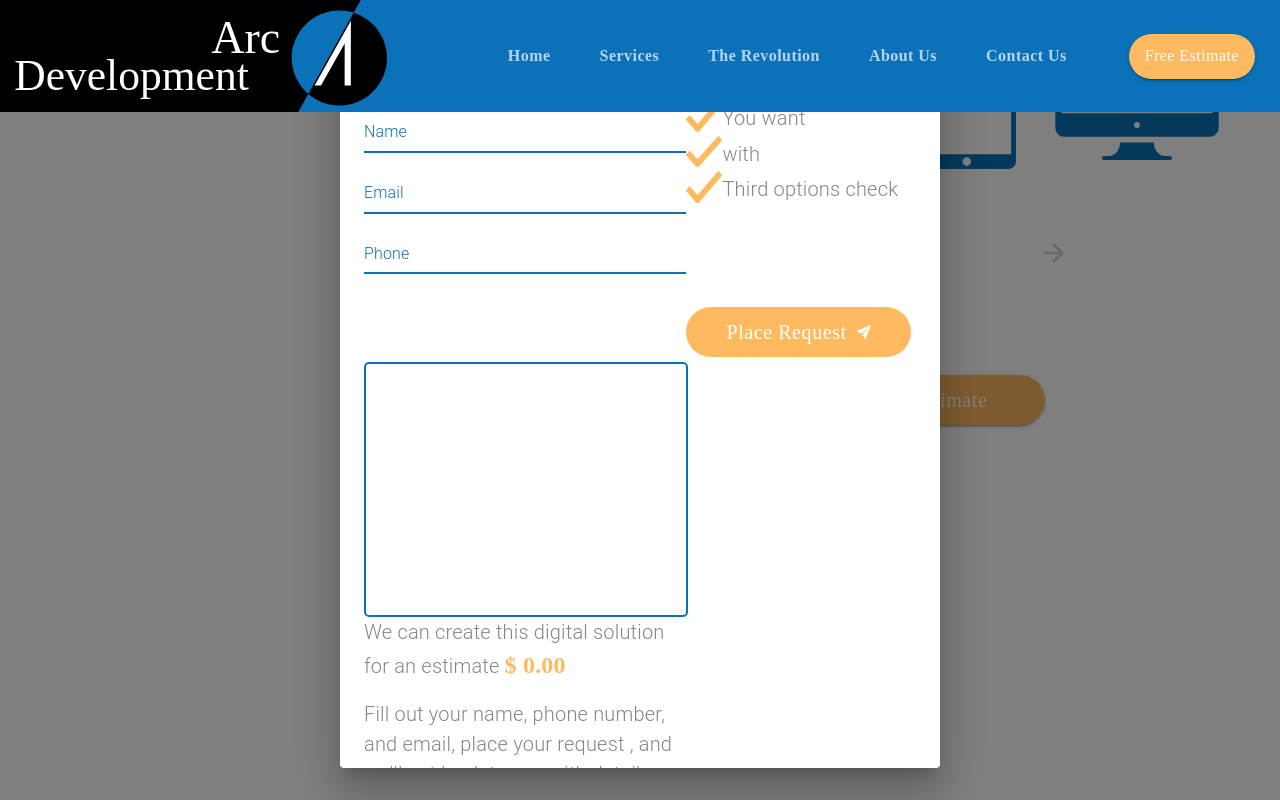
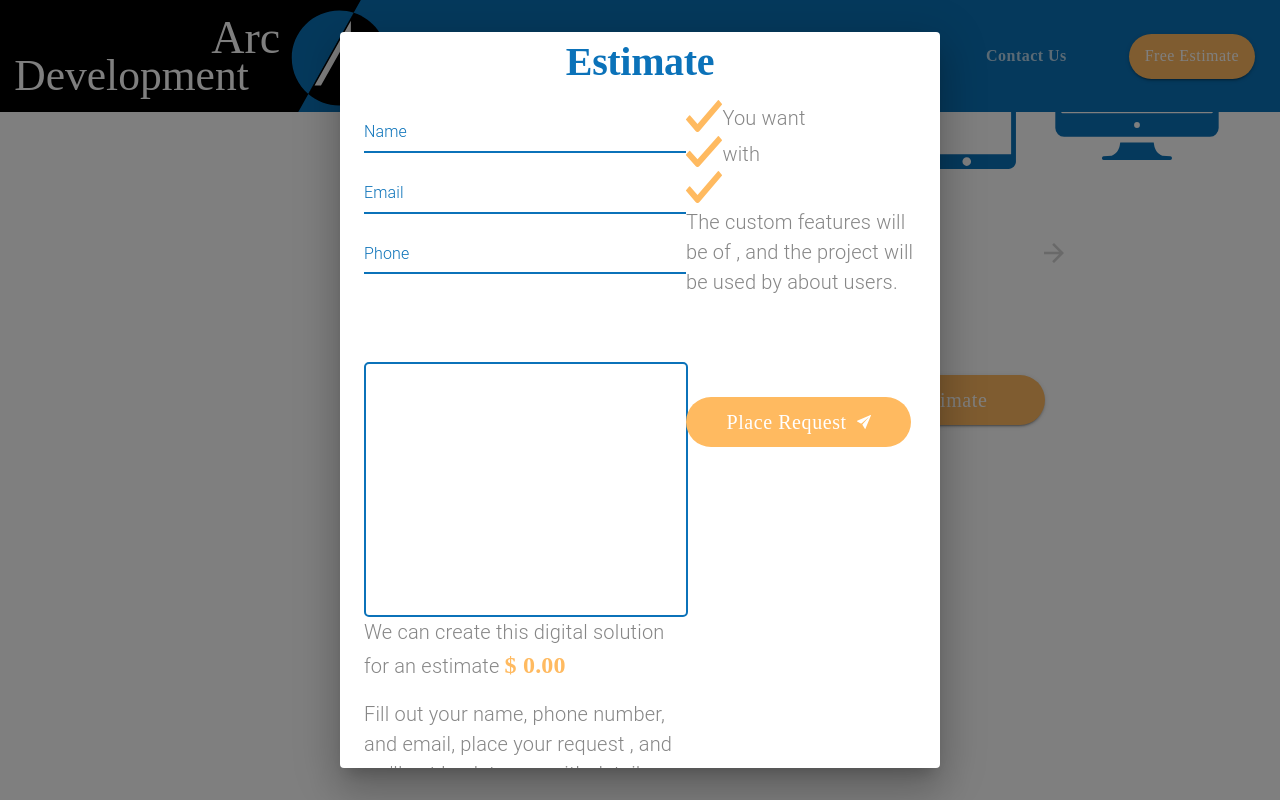
Before and after one commit to BauTancredi/arc-development, a React (Create React App) app: page /estimate in a window 1280 px wide. Both pictures are taken after a click on the button "Get Estimate". Shown: the part 431-1231 px from the top of the page. Built offline with nearby package versions, Linux system fonts and the light colour scheme; the HTML template or start-up script is replaced by a standard one.

Commit message:
Showing customFeatures and amount of users selected

```diff
--- a/src/components/Estimate.js
+++ b/src/components/Estimate.js
@@ -492,10 +492,12 @@ const Estimate = () => {
         )
         .map((question) =>
           question.options.filter((option) => option.selected)
-        )[0][0].cost;
+        )[0][0];
 
-      cost -= userCost;
-      cost *= userCost;
+      setUsers(userCost.title);
+
+      cost -= userCost.cost;
+      cost *= userCost.cost;
     }
 
     setTotal(cost);
@@ -505,7 +507,7 @@ const Estimate = () => {
     let newPlatforms = [];
 
     if (questions.length > 2) {
-      newPlatforms = questions
+      questions
         .filter(
           (question) =>
             question.title === "Which platforms do you need supported?"
@@ -534,6 +536,22 @@ const Estimate = () => {
         );
 
       setFeatures(newFeatures);
+    }
+  };
+
+  const getCustomFeatures = () => {
+    if (questions.length > 2) {
+      const newCustomFeatures = questions
+        .filter(
+          (question) =>
+            question.title ===
+            "What type of custom features do you expect to need?"
+        )
+        .map((question) =>
+          question.options.filter((option) => option.selected)
+        )[0][0].title;
+
+      setCustomFeatures(newCustomFeatures);
     }
   };
 
@@ -669,13 +687,18 @@ const Estimate = () => {
               getTotal();
               getPlatforms();
               getFeatures();
+              getCustomFeatures();
             }}
           >
             Get Estimate
           </Button>
         </Grid>
       </Grid>
-      <Dialog open={dialogOpen} onClose={() => setDialogOpen(false)}>
+      <Dialog
+        open={dialogOpen}
+        onClose={() => setDialogOpen(false)}
+        style={{ zIndex: 1302 }}
+      >
         <Grid container justify="center">
           <Grid item>
             <Typography variant="h2" align="center">
@@ -825,7 +848,9 @@ const Estimate = () => {
                     </Grid>
                     <Grid item>
                       <Typography variant="body1">
-                        Third options check
+                        The custom features will be of{" "}
+                        {customFeatures.toLowerCase()}
+                        {`, and the project will be used by about ${users} users.`}
                       </Typography>
                     </Grid>
                   </Grid>
```
